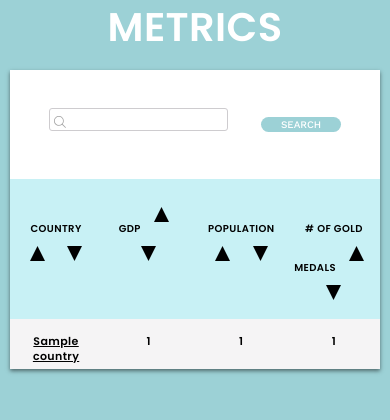
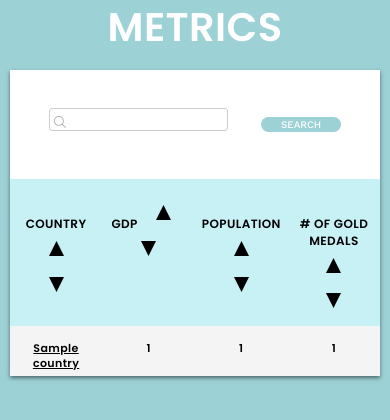
Before and after one commit to briantacderan/gold-medal-flask, a Flask app: page / in a window 390 px wide. Shown: the part 248-668 px from the top of the page. Run offline with Flask 2, Linux system fonts and the light colour scheme; tables that the repository leaves empty hold one stand-in row (values such as "Sample post").

Commit message:
Adjust more css

```diff
--- a/static/stylesheets/style.css
+++ b/static/stylesheets/style.css
@@ -209,12 +209,12 @@ h2#hidden.subheader:hover {
   .country-header th {
     background: #c8f1f5;
     padding-top: 18px;
-    font-size: 10px;
+    font-size: 12px;
   }
 
   img.sort {
     width: 15px;
-    margin: 10px;
+    margin: 8px 15px;
   }
 
   #container {
```
